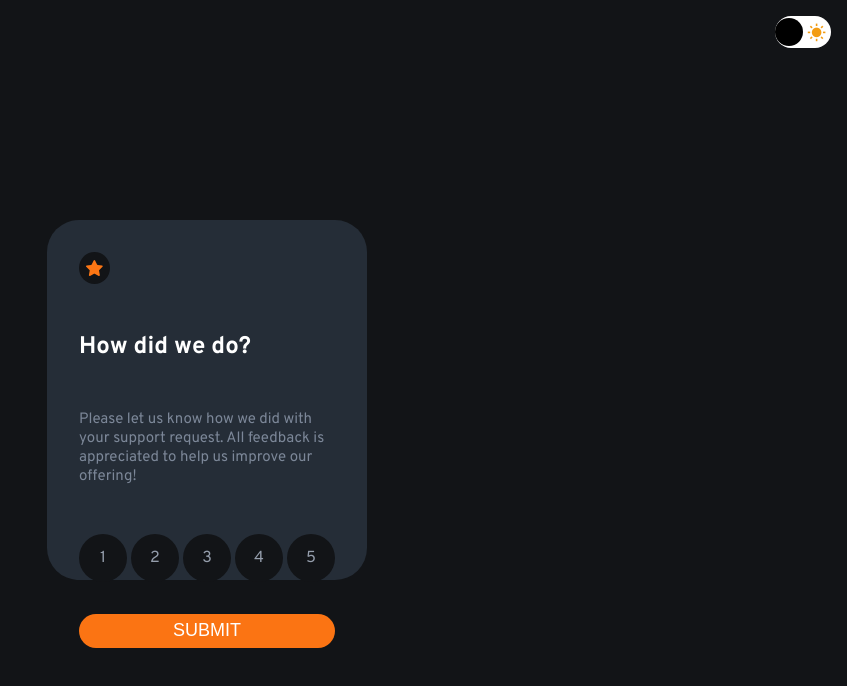
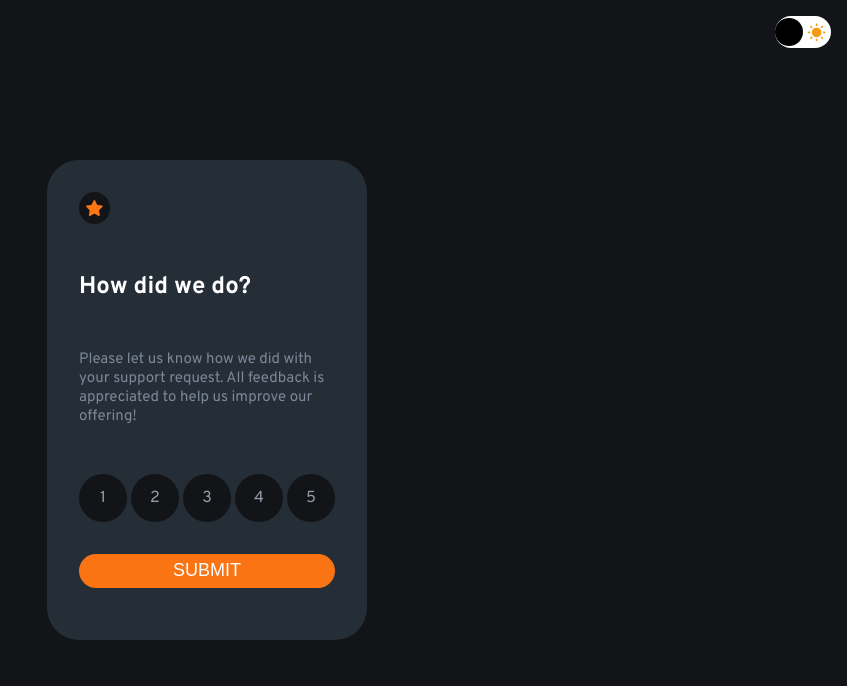
Before and after one commit to moustf/interactive-rating-component, a plain HTML site: page index.html in a window 1280 px wide. Shown: the whole page, without its empty margins (433-1280 px from the left). Drawn offline with nearby package versions, Linux system fonts and the light colour scheme.

Commit message:
Editing the design of the website close #2

```diff
--- a/styles/style.css
+++ b/styles/style.css
@@ -214,7 +214,7 @@ ul li {
 @media only screen and (min-width: 1024px) {
   .container {
     width: 25%;
-    height: 45%;
+    height: 60%;
   }
   .container .rating-state-section {
     gap: 3rem;
```
